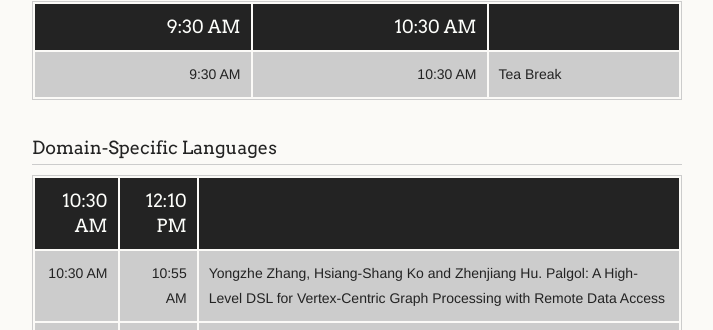
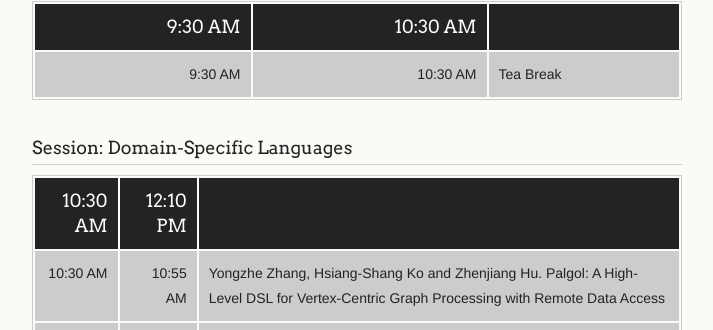
Before and after one commit to www-aplas/www-aplas.github.io, a Jekyll site: the page built from program.md, in a window 1280 px wide and 900 px high, scrolled down 4920 px. Shown: the part 123-453 px from the top of the window, without its empty margins (278-991 px from the left). Built offline with Jekyll 4.4.1, drawn with Linux system fonts in a browser that asks for light colours; our own code applies the rules of GitHub Pages for plain Markdown files; a script that is not in the unit is left out.

Commit message:
Fix title for consistency

```diff
--- a/program.md
+++ b/program.md
@@ -140,7 +140,7 @@
 | 9:30 AM | 10:30 AM | Tea Break |
 
 
-### Domain-Specific Languages
+### Session: Domain-Specific Languages
 
 | 10:30 AM | 12:10 PM |  |
 |---------:|---------:|---|
```
